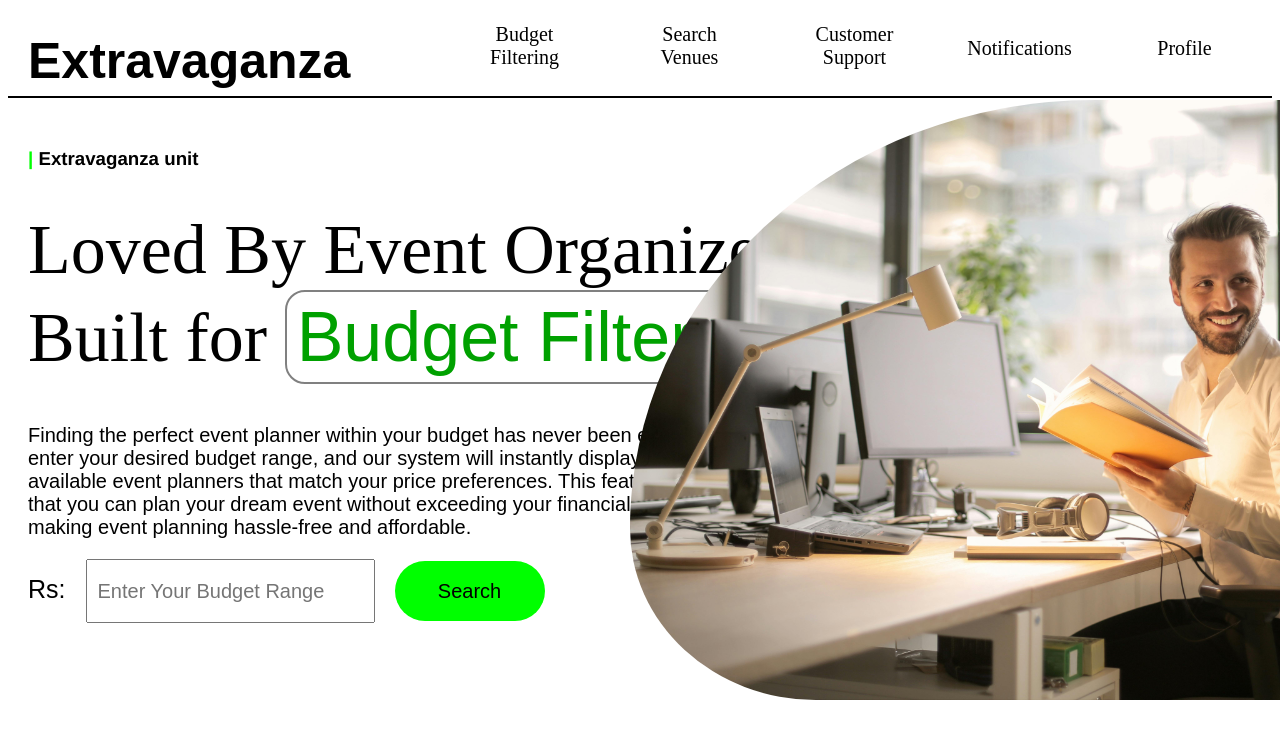
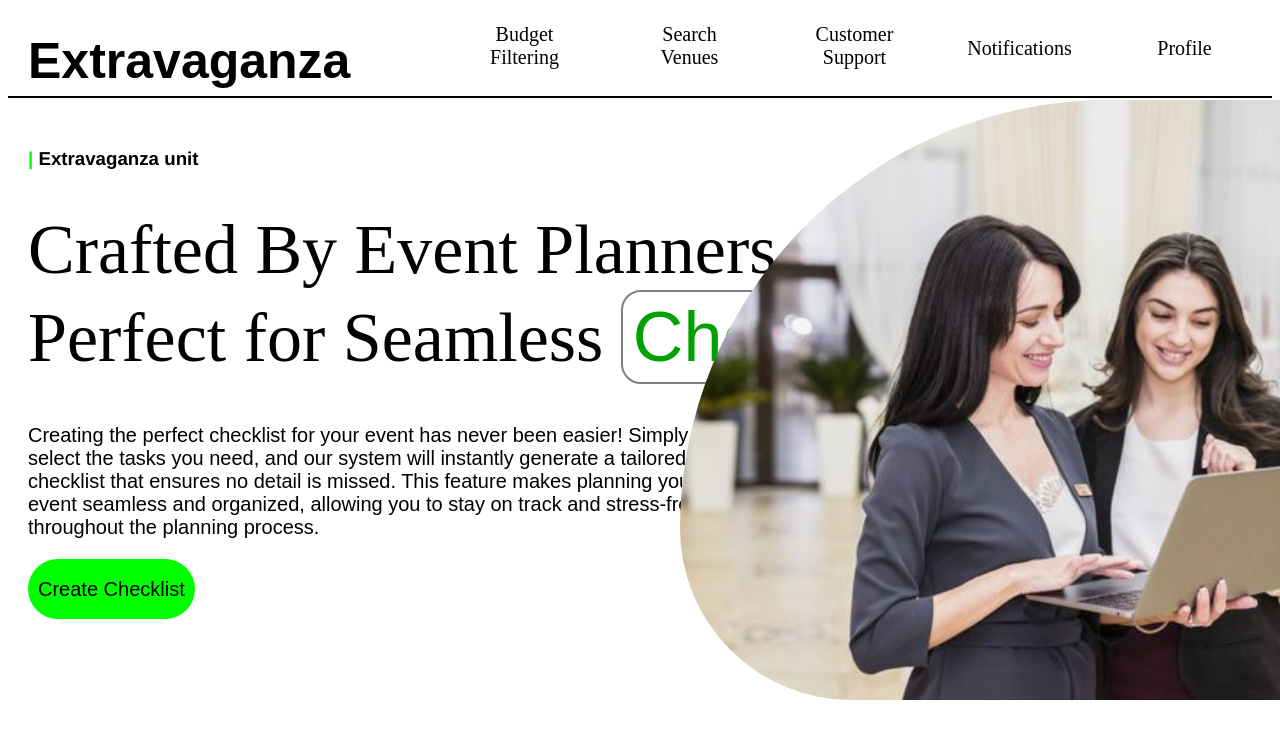
Before and after one commit to udanilokuhetti92/EventExtravaganza-Frontend, a React (Vite) app: page / in a window 1280 px wide. Shown: the top 738 px of the page. Built offline with nearby package versions, Linux system fonts and the light colour scheme.

Commit message:
feat: Created checklist main page

```diff
--- /dev/null
+++ b/src/checklist/checklist.css
@@ -0,0 +1,28 @@
+.trangle{
+    position: absolute;
+    top: 100px;
+    right: 0px;
+
+
+    height: 600px;
+    width: 600px;
+    border: 0px solid black;
+    background-image: url(/src/checklist/images/checklist_background.jpg);
+    background-size: cover;
+    border-top-left-radius: 100%;
+    border-bottom-left-radius: 40%;
+}
+
+.button1{
+    height: 60px;
+    width: auto;
+    margin-left: 20px;
+    font-size: 20px;
+    padding: 10px;
+    border-radius: 40px;
+    background-color: rgb(0, 255, 0);
+    border: none;
+    cursor: pointer;
+    font-family: 'Poppins', sans-serif;
+
+}
--- a/src/checklist/checklist.jsx
+++ b/src/checklist/checklist.jsx
@@ -1,7 +1,27 @@
 import React from 'react'
+import Navigation from '../components/navigation/navigation'
+import '../budget_filtering/budget_filtering.css'
+import '../checklist/checklist.css'
 
 export default function checklist() {
   return (
-    <div>checklist</div>
+    <div>
+      <Navigation />
+
+      <h3 className='h3'><span className='green-pipe'>|</span> Extravaganza unit</h3>
+      <p className='p1'>Crafted By Event Planners.<br/>Perfect for Seamless <span className="box-text">Checklists</span></p>
+
+      <p className='p2'>
+        Creating the perfect checklist for your event has never been easier! Simply <br/>
+        select the tasks you need, and our system will instantly generate a tailored <br />
+        checklist that ensures no detail is missed. This feature makes planning your <br />
+        event seamless and organized, allowing you to stay on track and stress-free <br />
+        throughout the planning process.
+      </p>
+
+      <div className='trangle'></div>
+
+      <button className='button1'>Create Checklist</button>
+    </div>
   )
 }
--- a/src/main.jsx
+++ b/src/main.jsx
@@ -1,6 +1,7 @@
 import { StrictMode } from 'react'
 import { createRoot } from 'react-dom/client'
 import BudgetFiltering from './budget_filtering/budget_filtering'
+import Checklist from './checklist/checklist'
 import Home_page from './components/home_page/home_page'
 import Event_Organizer_Login from './components/log_in/event_organizer_login/event_organizer_login'
 import Event_Planner_Login from './components/log_in/event_planner_login/event_planner_login'
@@ -8,7 +9,8 @@ import Event_Planner_Login from './components/log_in/event_planner_login/event_p
 createRoot(document.getElementById('root')).render(
   <StrictMode>
     {/* <Home_page/> */}
-    <BudgetFiltering/>
+    {/*<BudgetFiltering/>*/}
+    {<Checklist/>}
     {/* <Event_Organizer_Login/> */}
     {/* <Event_Planner_Login/> */}
 
```
Also changed, not shown: src/checklist/images/checklist_background.jpg (added).
